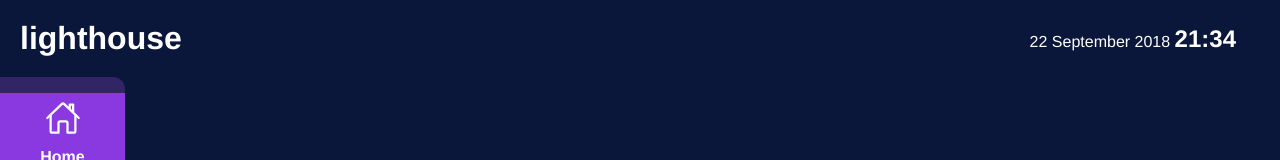
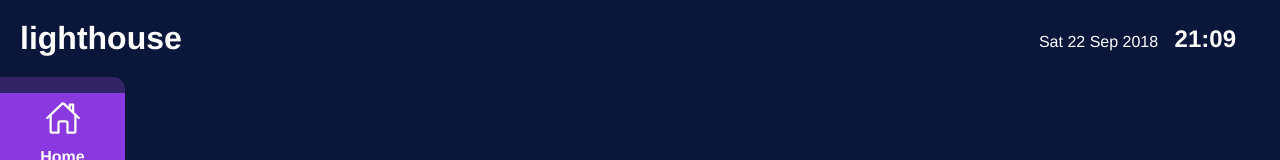
Before and after one commit to shaunjacobsen/lighthouse-touch, a React (Create React App) app: page / in a window 1280 px wide. Shown: the top 160 px of the page. Built offline with nearby package versions, Linux system fonts and the light colour scheme.

Commit message:
Implements moment for time

```diff
--- a/package.json
+++ b/package.json
@@ -7,6 +7,7 @@
     "@testing-library/react": "^12.1.3",
     "@testing-library/user-event": "^13.5.0",
     "classnames": "^2.3.1",
+    "moment": "^2.29.2",
     "react": "^17.0.2",
     "react-dom": "^17.0.2",
     "react-icons": "^4.3.1",
--- a/src/components/Time.jsx
+++ b/src/components/Time.jsx
@@ -1,17 +1,14 @@
 import React, { useEffect, useState } from 'react';
 import './time.scss';
 
+import moment from 'moment';
+
 export function Time(props) {
-    const [time, setTime] = useState(new Date);
-
-    function formatMonth(month) {
-        const months = ['January', 'February', 'March', 'April', 'May', 'June', 'July', 'August', 'September', 'October', 'November', 'December']
-        return months[month];
-    }
+    const [time, setTime] = useState(moment());
 
     useEffect(() => {
         const interval = setInterval(() => {
-            setTime(new Date);
+            setTime(moment());
         }, 1000);
 
         return () => {
@@ -19,6 +16,5 @@ export function Time(props) {
         }
     }, [])
 
-    const dateString = time.getDate() + ' ' + formatMonth(time.getMonth()) + ' ' + time.getFullYear()
-    return <div className="time">{dateString} <span className="current-time">{time.getHours()}:{time.getMinutes()}</span></div>
+    return <div className="date">{time.format('ddd D MMM yyyy')} <span className="current-time">{time.format('HH:MM')}</span></div>
 }
--- a/src/components/time.scss
+++ b/src/components/time.scss
@@ -1,4 +1,4 @@
-.time {
+.date {
     align-self: center;
     text-align: right;
     flex-basis: 65%;
@@ -7,4 +7,5 @@
 .current-time {
     font-size: 24px;
     font-weight: 700;
+    padding-left: 12px;
 }
```
